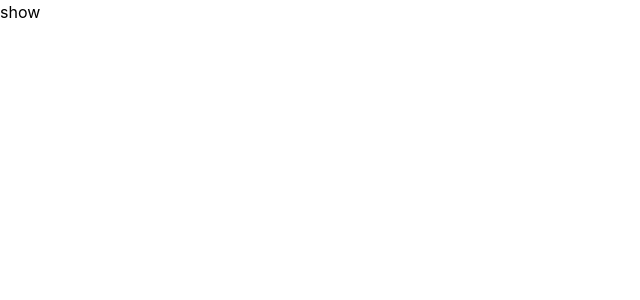
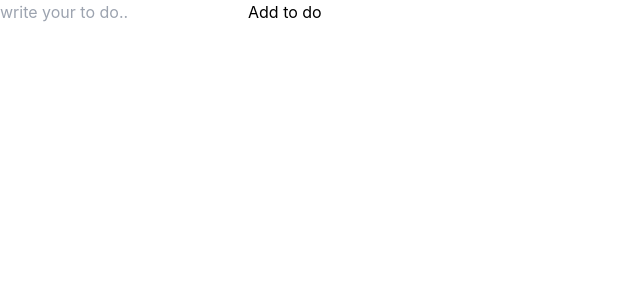
Before and after one commit to pje9978/react-movie, a React (Create React App) app: page / in a window 1280 px wide. Shown: the top 300 px of the page, without its empty margins (0-640 px from the left). Built offline with nearby package versions, Linux system fonts and the light colour scheme.

Commit message:
input value submit 보내고 저장하기

```diff
--- a/src/App.js
+++ b/src/App.js
@@ -4,30 +4,27 @@
 import Button from "./Button"
 import { useState ,useEffect, useRef} from "react";
 
-function Hello(){
-  function byFn(){
-    console.log("by:)")
+function App() {
+  const [toDo, setTodo]  = useState("");
+  const [toDos, setTodos]  = useState([]);
+  const onChange = (event) => setTodo(event.target.value);
+  const onSubmit = (event) => {
+    event.preventDefault();
+    if(toDo === "") {
+      return;
+    }
+
+    setTodos((currentArray) => [toDo, ...currentArray]);
+    setTodo("");
   }
-  function hiFn(){
-    console.log("hi:)")
-    return byFn;
-  }
-  useEffect(hiFn,[])
-  return <h1>Hello</h1>
-}
-
-function App() {
-  const [showing, setShowing] = useState(false);
-
-  const onClick = () =>setShowing((prev) => !prev)
-
-
+  console.log(toDos)
+  // console.log(toDo)
   return (
     <>
-      <div>
-        {showing ? <Hello/> : null}
-          <button onClick={onClick}>{showing ? "hide" : "show"}</button>
-      </div>
+      <form  onSubmit={onSubmit}>
+        <input value={toDo}  onChange={onChange} type="text" placeholder='write your to do..' />
+        <button>Add to do</button>
+      </form>
     </>
   );
 }
```
